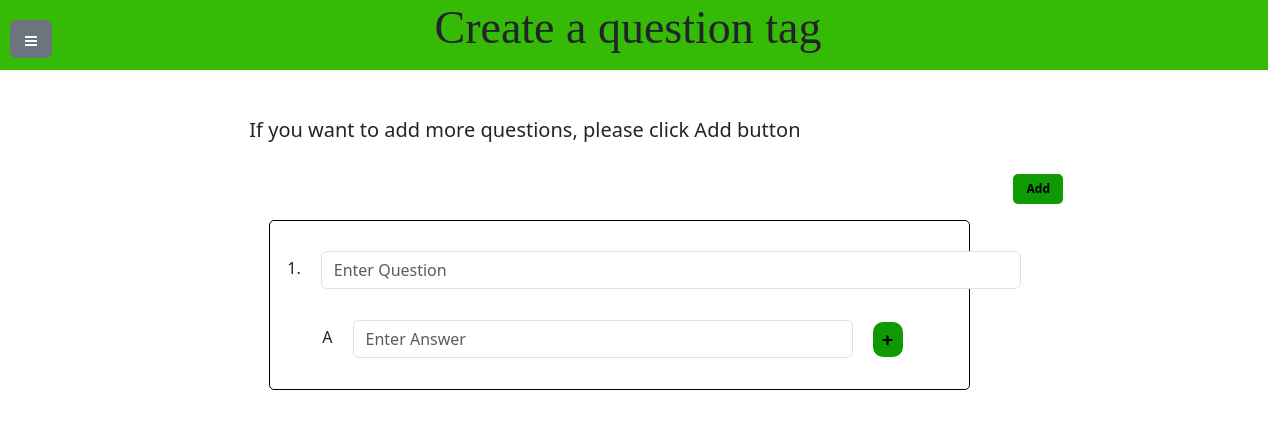
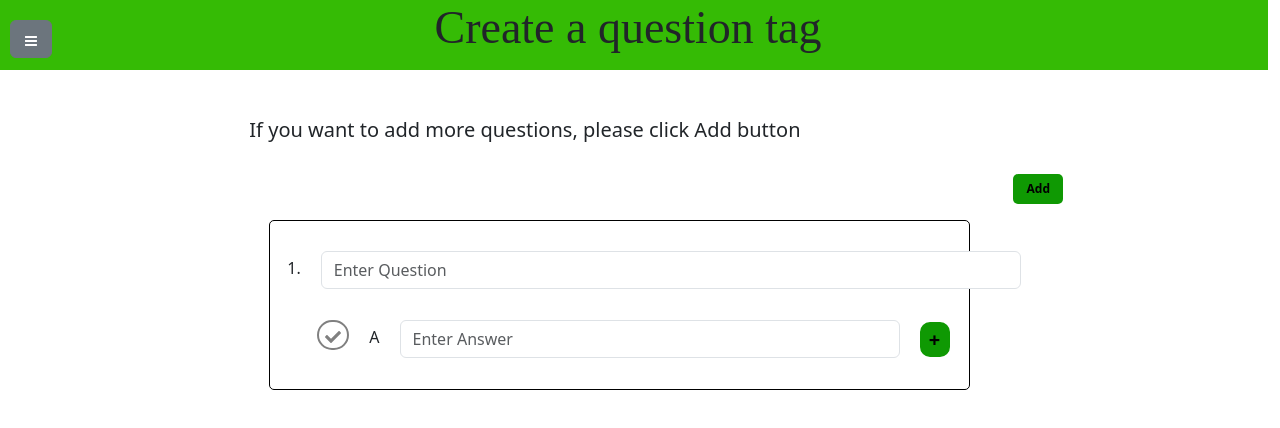
Before and after one commit to AysuDemirci/question_page, a React (Create React App) app: page / in a window 1280 px wide. Shown: the top 428 px of the page. Built offline with nearby package versions, Linux system fonts and the light colour scheme; a web font is replaced by a local one.

Commit message:
Added selectable answer buttons

```diff
--- a/src/Components/QuestionTag.js
+++ b/src/Components/QuestionTag.js
@@ -1,14 +1,31 @@
 import React, { useState } from "react";
 import { Input, Row, Col, Container } from "reactstrap";
 import { v4 as uuidv4 } from "uuid";
+import { FaCheck } from "react-icons/fa";
 
 export default function QuestionTag() {
   const [uniqueId, setUniqueId] = useState(uuidv4());
   const [questionUniqueId, setQuestionUniqueId] = useState(uuidv4());
   const [inputList, setInputList] = useState([
-    { id: "0", question: "", answers: [{ id: "0", answer: "" }] },
+    {
+      id: "0",
+      question: "",
+      answers: [{ id: "0", answer: "", isCorrectAnswer: false }],
+    },
   ]);
   const [alphabet, setAlphabet] = useState(["A"]);
+
+  function correctAnswer(questionIndex, answerIndex) {
+    const updatedInputList = [...inputList];
+    updatedInputList[questionIndex].answers.forEach((answer, index) => {
+      if (index === answerIndex) {
+        answer.isCorrectAnswer = !answer.isCorrectAnswer;
+      } else {
+        answer.isCorrectAnswer = false;
+      }
+    });
+    setInputList(updatedInputList);
+  }
 
   function handleInputChange(e, index) {
     const { name, value } = e.target;
@@ -45,11 +62,13 @@ export default function QuestionTag() {
   };
   const handleAnswerAddClick = (index) => {
     const list = [...inputList];
-    const newAnswers = [...list[index].answers, { id: uniqueId, answer: "" }];
+    const newAnswers = [
+      ...list[index].answers,
+      { id: uniqueId, answer: "", isCorrectAnswer: false },
+    ];
     list[index].answers = newAnswers;
     setInputList(list);
     setUniqueId(uuidv4());
-    // setIdCounter(idCounter + 1);
   };
   const handleAnswerChange = (e, questionIndex, answerIndex) => {
     const { name, value } = e.target;
@@ -142,8 +161,31 @@ export default function QuestionTag() {
                             listStyle: "none",
                           }}
                         >
+                          <li>
+                            <button
+                              onClick={() => {
+                                correctAnswer(i, answerIndex);
+                              }}
+                              style={{
+                                marginLeft: "35px",
+                                borderRadius: "15px",
+                                border: answer.isCorrectAnswer
+                                  ? "2px solid green"
+                                  : "2px solid gray",
+                                backgroundColor: "white",
+                              }}
+                            >
+                              <FaCheck
+                                style={{
+                                  color: answer.isCorrectAnswer
+                                    ? "green"
+                                    : "gray",
+                                }}
+                              />
+                            </button>
+                          </li>
                           <label
-                            style={{ marginLeft: "40px", marginTop: "5px" }}
+                            style={{ marginLeft: "0px", marginTop: "5px" }}
                           >
                             {alphabet[answerIndex]}
                           </label>
```
